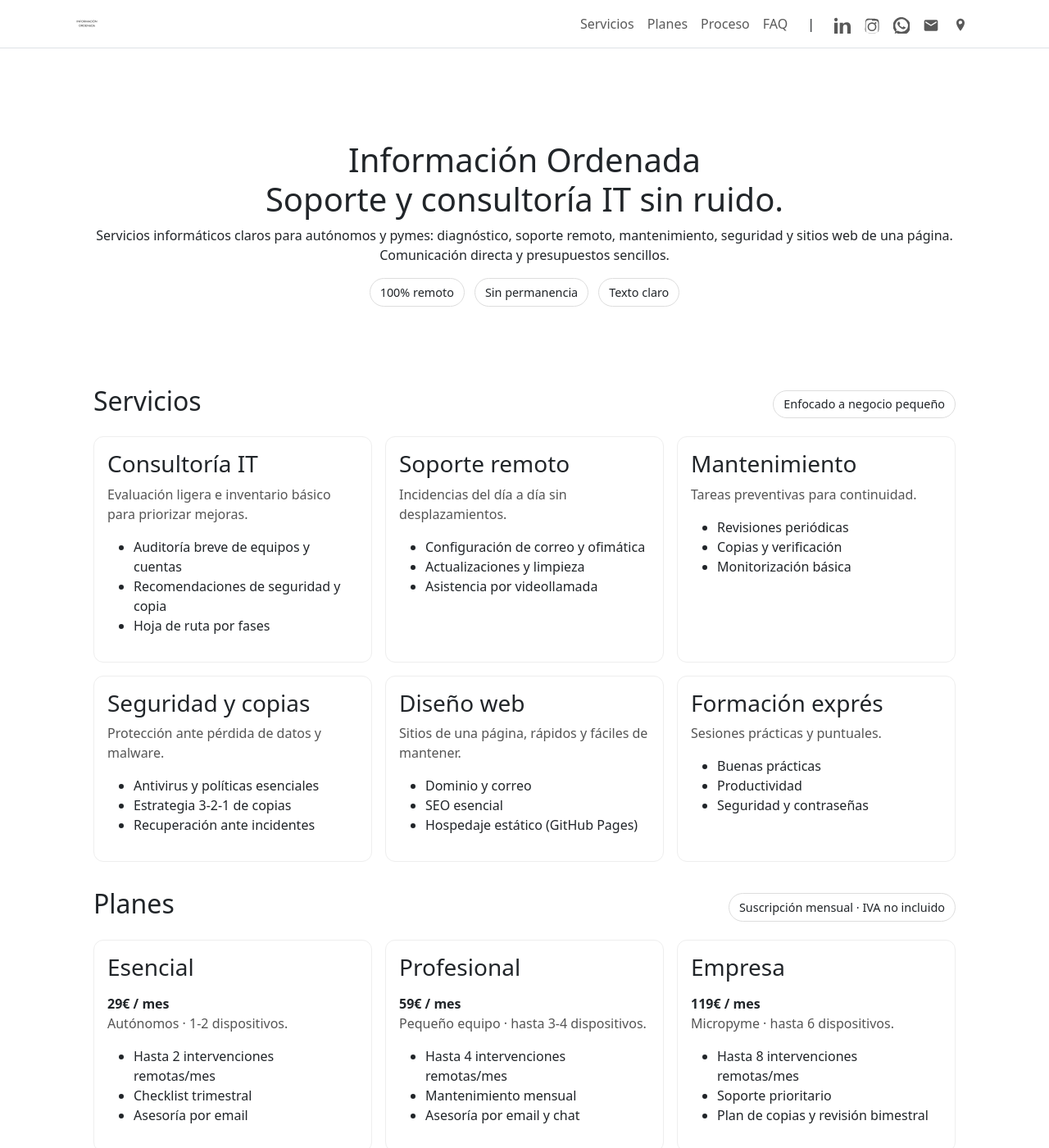
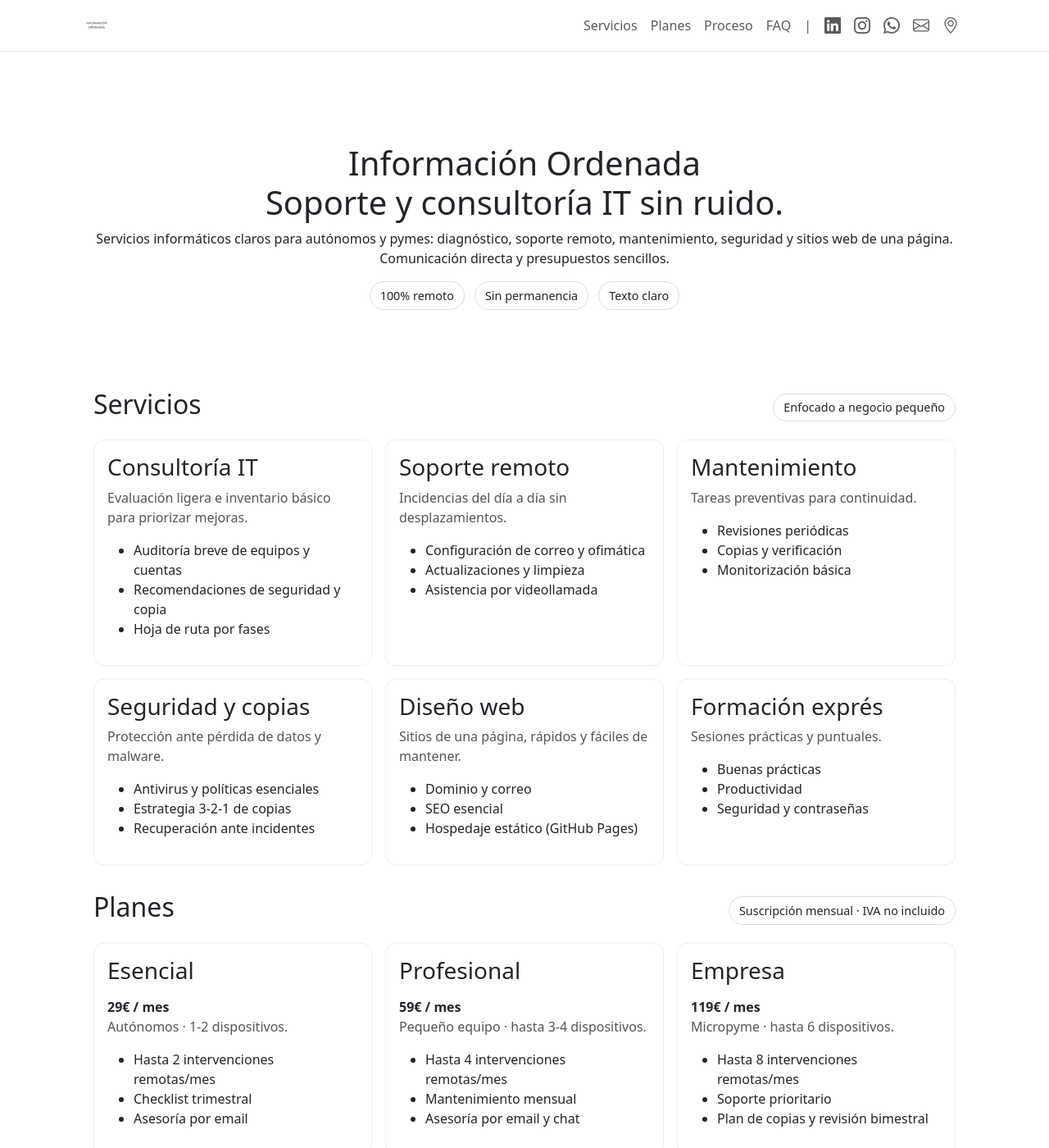
Before and after one commit to alexos-es/io, a Jekyll site: the page built from index.html, in a window 1280 px wide and 1400 px high. Shown: the whole window at 82% size. Built offline with Jekyll 4.4.1, drawn with Linux system fonts in a browser that asks for light colours.

Commit message:
Corrección de errores en Footer/Header

```diff
--- a/_includes/footer.html
+++ b/_includes/footer.html
@@ -1,6 +1,6 @@
 <footer class="border-top mt-5 py-4">
   <div class="container">
-    <!-- Fila principal: info + enlaces legales + redes -->
+    <!-- Fila principal: info + legales + redes -->
     <div class="row gy-4 align-items-start">
       <div class="col-12 col-md-6">
         <small class="d-block mb-2">
@@ -19,31 +19,22 @@
       <div class="col-12 col-md-6">
         <div class="d-flex align-items-center gap-3 justify-content-md-end">
           <span class="text-muted small">Síguenos</span>
-          <!-- Redes (ver sección 2 para cómo cambiarlos) -->
-          <a class="text-body-secondary" href="https://www.linkedin.com/company/105128702" target="_blank" rel="noopener" aria-label="LinkedIn">
-            <svg width="24" height="24" viewBox="0 0 24 24" fill="currentColor" aria-hidden="true">
-              <path d="M4.98 3.5C4.98 4.88 3.86 6 2.5 6S0 4.88 0 3.5 1.12 1 2.5 1s2.48 1.12 2.48 2.5zM0 8h5v16H0zM8 8h4.8v2.2h.07c.67-1.27 2.3-2.6 4.74-2.6C22.4 7.6 24 10 24 14.1V24h-5v-8.6c0-2.05-.04-4.7-2.86-4.7-2.86 0-3.3 2.23-3.3 4.55V24H8z"/>
-            </svg>
+
+          <!-- Redes con Bootstrap Icons -->
+          <a class="text-body-secondary io-social" href="https://www.linkedin.com/company/105128702" target="_blank" rel="noopener" aria-label="LinkedIn">
+            <i class="bi bi-linkedin" aria-hidden="true"></i>
           </a>
-          <a class="text-body-secondary" href="https://www.instagram.com/informacionordenada/" target="_blank" rel="noopener" aria-label="Instagram">
-            <svg width="24" height="24" viewBox="0 0 24 24" fill="currentColor" aria-hidden="true">
-              <path d="M12 2.2c3.2 0 3.6 0 4.9.07 1.2.06 1.9.26 2.4.43.6.23 1 .5 1.5.97.47.47.74.9.97 1.5.17.5.37 1.2.43 2.4.07 1.3.07 1.7.07 4.9s0 3.6-.07 4.9c-.06 1.2-.26 1.9-.43 2.4a3.9 3.9 0 0 1-.97 1.5 3.9 3.9 0 0 1-1.5.97c-.5.17-1.2.37-2.4.43-1.3.07-1.7.07-4.9.07s-3.6 0-4.9-.07c-1.2-.06-1.9-.26-2.4-.43a3.9 3.9 0 0 1-1.5-.97 3.9 3.9 0 0 1-.97-1.5c-.17-.5-.37-1.2-.43-2.4C2.2 15.6 2.2 15.2 2.2 12s0-3.6.07-4.9c.06-1.2.26-1.9.43-2.4.23-.6.5-1 .97-1.5.47-.47.9-.74 1.5-.97.5-.17 1.2-.37 2.4-.43C8.4 2.2 8.8 2.2 12 2.2Zm0 3.5a6.5 6.5 0 1 1 0 13 6.5 6.5 0 0 1 0-13Zm6.3-2a1.2 1.2 0 1 1 0 2.4 1.2 1.2 0 0 1 0-2.4Z"/>
-            </svg>
+          <a class="text-body-secondary io-social" href="https://www.instagram.com/informacionordenada/" target="_blank" rel="noopener" aria-label="Instagram">
+            <i class="bi bi-instagram" aria-hidden="true"></i>
           </a>
-          <a class="text-body-secondary" href="https://wa.me/34684784784?text=Hola%20Informaci%C3%B3n%20Ordenada" target="_blank" rel="noopener" aria-label="WhatsApp">
-            <svg width="24" height="24" viewBox="0 0 24 24" fill="currentColor" aria-hidden="true">
-              <path d="M20.5 3.5A11 11 0 0 0 3 20.9L2 24l3.2-.84A11 11 0 1 0 20.5 3.5ZM12 21.3a9.3 9.3 0 0 1-4.7-1.3l-.34-.2-2.8.74.75-2.7-.22-.35A9.3 9.3 0 1 1 12 21.3Zm5.4-6.9c-.3-.16-1.8-.9-2-.98-.26-.1-.45-.16-.64.16-.19.32-.73.98-.9 1.18-.16.2-.33.22-.62.08-.3-.16-1.3-.48-2.5-1.53-.93-.74-1.5-1.66-1.68-1.96-.17-.3-.02-.45.13-.61.14-.14.32-.36.47-.55.15-.2.2-.32.3-.54.1-.22.05-.4-.02-.56-.08-.16-.64-1.55-.88-2.1-.23-.55-.47-.47-.64-.48h-.55c-.19 0-.5.07-.76.35s-1 1-1 2.46 1.02 2.86 1.16 3.06c.14.2 2 3.06 4.86 4.29.68.29 1.22.46 1.64.6.69.22 1.33.19 1.83.12.56-.08 1.8-.74 2.06-1.45.26-.71.26-1.3.18-1.44-.08-.14-.28-.22-.58-.38Z"/>
-            </svg>
+          <a class="text-body-secondary io-social" href="https://wa.me/34684784784?text=Hola%20Informaci%C3%B3n%20Ordenada" target="_blank" rel="noopener" aria-label="WhatsApp">
+            <i class="bi bi-whatsapp" aria-hidden="true"></i>
           </a>
-          <a class="text-body-secondary" href="mailto:hola@informacionordenada.es" aria-label="Correo">
-            <svg width="24" height="24" viewBox="0 0 24 24" fill="currentColor" aria-hidden="true">
-              <path d="M20 4H4a2 2 0 0 0-2 2v12a2 2 0 0 0 2 2h16a2 2 0 0 0 2-2V6a2 2 0 0 0-2-2Zm0 4-8 5L4 8V6l8 5 8-5v2Z"/>
-            </svg>
+          <a class="text-body-secondary io-social" href="mailto:hola@informacionordenada.es" aria-label="Correo">
+            <i class="bi bi-envelope" aria-hidden="true"></i>
           </a>
-          <a class="text-body-secondary" href="https://maps.app.goo.gl/AAcWrhmBZ4fbmvtNA?g_st=ipc" target="_blank" rel="noopener" aria-label="Google Business">
-            <svg width="24" height="24" viewBox="0 0 24 24" fill="currentColor" aria-hidden="true">
-              <path d="M12 2C8.7 2 6 4.7 6 8c0 5 6 12 6 12s6-7 6-12c0-3.3-2.7-6-6-6Zm0 8.5A2.5 2.5 0 1 1 12 5a2.5 2.5 0 0 1 0 5Z"/>
-            </svg>
+          <a class="text-body-secondary io-social" href="https://maps.app.goo.gl/AAcWrhmBZ4fbmvtNA?g_st=ipc" target="_blank" rel="noopener" aria-label="Google Business">
+            <i class="bi bi-geo-alt" aria-hidden="true"></i>
           </a>
         </div>
       </div>
@@ -93,3 +84,9 @@
     </div>
   </div>
 </footer>
+
+<style>
+  /* Tamaño/alineación consistente de los iconos */
+  .io-social i { font-size: 1.25rem; line-height: 1; display: inline-block; vertical-align: middle; }
+  .io-social:hover { opacity: .7; }
+</style>
--- a/_includes/header.html
+++ b/_includes/header.html
@@ -1,6 +1,7 @@
 <!-- HEADER · Información Ordenada -->
 <header class="sticky-top border-bottom bg-white">
-  <nav class="navbar navbar-expand-lg container" aria-label="Cabecera principal">
+  <nav class="navbar navbar-expand-lg" data-bs-theme="light" aria-label="Cabecera principal">
+    <div class="container">
       <a class="navbar-brand d-flex align-items-center gap-2" href="{{ '/' | relative_url }}">
         <img src="{{ '/logo_bw.png' | relative_url }}" alt="Información Ordenada" class="io-logo">
         <span class="visually-hidden">Información Ordenada</span>
@@ -20,50 +21,47 @@
           <li class="nav-item"><a class="nav-link" href="{{ '/#faq'       | relative_url }}">FAQ</a></li>
 
           <!-- Separador en desktop -->
-        <li class="nav-item d-none d-lg-block mx-3" aria-hidden="true">|</li>
+          <li class="nav-item d-none d-lg-block">
+            <span class="navbar-text px-2" aria-hidden="true">|</span>
+          </li>
 
-        <!-- Redes -->
+          <!-- Redes (Bootstrap Icons) -->
           <li class="nav-item">
             <a class="nav-link p-2" href="https://www.linkedin.com/company/informacionordenada/" target="_blank" rel="noopener" aria-label="LinkedIn">
-            <!-- LinkedIn SVG -->
-            <svg width="20" height="20" viewBox="0 0 24 24" fill="currentColor" aria-hidden="true"><path d="M4.98 3.5C4.98 4.88 3.86 6 2.5 6S0 4.88 0 3.5 1.12 1 2.5 1s2.48 1.12 2.48 2.5zM0 8h5v16H0zM8 8h4.8v2.2h.07c.67-1.27 2.3-2.6 4.74-2.6C22.4 7.6 24 10 24 14.1V24h-5v-8.6c0-2.05-.04-4.7-2.86-4.7-2.86 0-3.3 2.23-3.3 4.55V24H8z"/></svg>
+              <i class="bi bi-linkedin fs-5" aria-hidden="true"></i>
             </a>
           </li>
           <li class="nav-item">
             <a class="nav-link p-2" href="https://instagram.com/informacionordenada" target="_blank" rel="noopener" aria-label="Instagram">
-            <!-- Instagram SVG -->
-            <svg width="20" height="20" viewBox="0 0 24 24" fill="currentColor" aria-hidden="true"><path d="M12 2.2c3.2 0 3.6 0 4.9.07 1.2.06 1.9.26 2.4.43.6.23 1 .5 1.5.97.47.47.74.9.97 1.5.17.5.37 1.2.43 2.4.07 1.3.07 1.7.07 4.9s0 3.6-.07 4.9c-.06 1.2-.26 1.9-.43 2.4a3.9 3.9 0 0 1-.97 1.5 3.9 3.9 0 0 1-1.5.97c-.5.17-1.2.37-2.4.43-1.3.07-1.7.07-4.9.07s-3.6 0-4.9-.07c-1.2-.06-1.9-.26-2.4-.43a3.9 3.9 0 0 1-1.5-.97 3.9 3.9 0 0 1-.97-1.5c-.17-.5-.37-1.2-.43-2.4C2.2 15.6 2.2 15.2 2.2 12s0-3.6.07-4.9c.06-1.2.26-1.9.43-2.4.23-.6.5-1 .97-1.5.47-.47.9-.74 1.5-.97.5-.17 1.2-.37 2.4-.43C8.4 2.2 8.8 2.2 12 2.2Zm0 1.8c-3.1 0-3.5 0-4.8.07-.98.05-1.5.22-1.9.36-.47.18-.8.4-1.15.75-.35.35-.57.68-.75 1.15-.14.4-.31.93-.36 1.9C3 10.5 3 10.9 3 14s0 3.5.07 4.8c.05.98.22 1.5.36 1.9.18.47.4.8.75 1.15.35.35.68.57 1.15.75.4.14.93.31 1.9.36 1.3.07 1.7.07 4.8.07s3.5 0 4.8-.07c.98-.05 1.5-.22 1.9-.36.47-.18.8-.4 1.15-.75.35-.35.57-.68.75-1.15.14-.4.31-.93.36-1.9.07-1.3.07-1.7.07-4.8s0-3.5-.07-4.8c-.05-.98-.22-1.5-.36-1.9a3 3 0 0 0-.75-1.15 3 3 0 0 0-1.15-.75c-.4-.14-.93-.31-1.9-.36-1.3-.07-1.7-.07-4.8-.07Zm0 3.5a6.5 6.5 0 1 1 0 13 6.5 6.5 0 0 1 0-13Zm0 2a4.5 4.5 0 1 0 0 9 4.5 4.5 0 0 0 0-9Zm5.3-2.4a1.3 1.3 0 1 1 0 2.6 1.3 1.3 0 0 1 0-2.6Z"/></svg>
+              <i class="bi bi-instagram fs-5" aria-hidden="true"></i>
             </a>
           </li>
           <li class="nav-item">
             <a class="nav-link p-2" href="https://wa.me/34684784784?text=Hola%20Informaci%C3%B3n%20Ordenada" target="_blank" rel="noopener" aria-label="WhatsApp">
-            <!-- WhatsApp SVG -->
-            <svg width="20" height="20" viewBox="0 0 24 24" fill="currentColor" aria-hidden="true"><path d="M20.5 3.5A11 11 0 0 0 3 20.9L2 24l3.2-.84A11 11 0 1 0 20.5 3.5ZM12 21.3a9.3 9.3 0 0 1-4.7-1.3l-.34-.2-2.8.74.75-2.7-.22-.35A9.3 9.3 0 1 1 12 21.3Zm5.4-6.9c-.3-.16-1.8-.9-2-.98-.26-.1-.45-.16-.64.16-.19.32-.73.98-.9 1.18-.16.2-.33.22-.62.08-.3-.16-1.3-.48-2.5-1.53-.93-.74-1.5-1.66-1.68-1.96-.17-.3-.02-.45.13-.61.14-.14.32-.36.47-.55.15-.2.2-.32.3-.54.1-.22.05-.4-.02-.56-.08-.16-.64-1.55-.88-2.1-.23-.55-.47-.47-.64-.48h-.55c-.19 0-.5.07-.76.35s-1 1-1 2.46 1.02 2.86 1.16 3.06c.14.2 2 3.06 4.86 4.29.68.29 1.22.46 1.64.6.69.22 1.33.19 1.83.12.56-.08 1.8-.74 2.06-1.45.26-.71.26-1.3.18-1.44-.08-.14-.28-.22-.58-.38Z"/></svg>
+              <i class="bi bi-whatsapp fs-5" aria-hidden="true"></i>
             </a>
           </li>
           <li class="nav-item">
             <a class="nav-link p-2" href="mailto:hola@informacionordenada.es" aria-label="Correo">
-            <!-- Mail SVG -->
-            <svg width="20" height="20" viewBox="0 0 24 24" fill="currentColor" aria-hidden="true"><path d="M20 4H4a2 2 0 0 0-2 2v12a2 2 0 0 0 2 2h16a2 2 0 0 0 2-2V6a2 2 0 0 0-2-2Zm0 4-8 5L4 8V6l8 5 8-5v2Z"/></svg>
+              <i class="bi bi-envelope fs-5" aria-hidden="true"></i>
             </a>
           </li>
           <li class="nav-item">
             <a class="nav-link p-2" href="https://maps.app.goo.gl/AAcWrhmBZ4fbmvtNA?g_st=ipc" target="_blank" rel="noopener" aria-label="Google Business">
-            <!-- Pin/Maps SVG -->
-            <svg width="20" height="20" viewBox="0 0 24 24" fill="currentColor" aria-hidden="true"><path d="M12 2C8.7 2 6 4.7 6 8c0 5 6 12 6 12s6-7 6-12c0-3.3-2.7-6-6-6Zm0 8.5A2.5 2.5 0 1 1 12 5a2.5 2.5 0 0 1 0 5Z"/></svg>
+              <i class="bi bi-geo-alt fs-5" aria-hidden="true"></i>
             </a>
           </li>
         </ul>
+      </div>
     </div>
   </nav>
 </header>
 
 <style>
-  /* Ajustes mínimos de marca */
+  /* Ajustes mínimos de marca y comportamiento */
   .io-logo { height: 28px; width: auto; display: block; }
   .navbar .nav-link { font-weight: 500; }
-  /* Espaciado para que el contenido no quede oculto por el header sticky */
-  :root { --io-header-h: 64px; }
+  :root { --io-header-h: 64px; }         /* evita que el sticky tape los anchors */
   body { scroll-padding-top: var(--io-header-h); }
   @media (min-width: 992px) {
     :root { --io-header-h: 72px; }
--- a/_layouts/default.html
+++ b/_layouts/default.html
@@ -7,6 +7,8 @@
 
   <!-- Bootstrap 5 -->
   <link rel="stylesheet" href="https://cdn.jsdelivr.net/npm/bootstrap@5.3.3/dist/css/bootstrap.min.css">
+
+  <link rel="stylesheet" href="https://cdn.jsdelivr.net/npm/bootstrap-icons@1.11.3/font/bootstrap-icons.min.css">
 
   <!-- Tu CSS principal -->
   <link rel="stylesheet" href="{{ '/assets/css/main.css' | relative_url }}">
```
Lines whose indentation alone changed are shown as unchanged.
